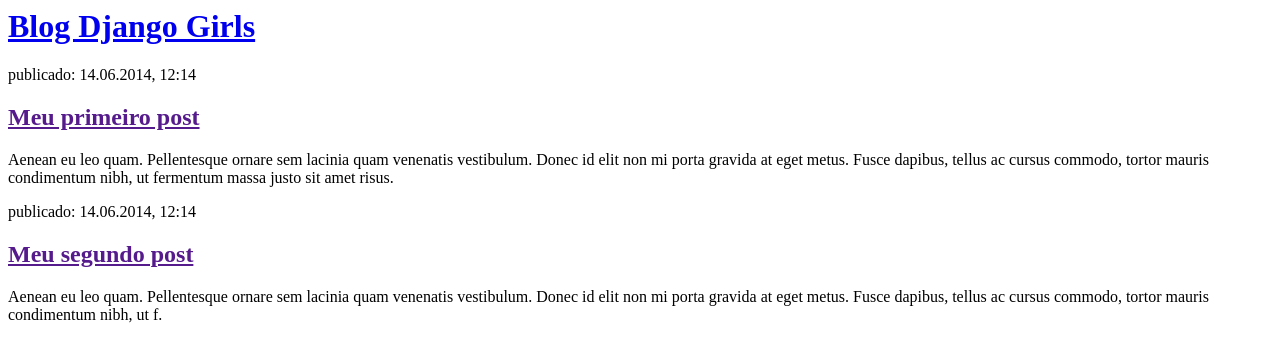
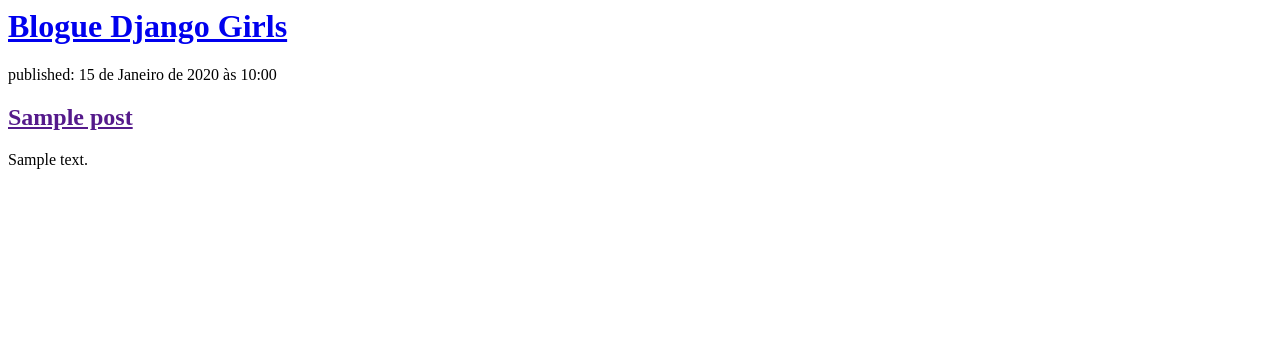
Before and after one commit to aagrela/first-blogue, a Django app: page / in a window 1280 px wide. Shown: the top 362 px of the page. Run offline with Django 5.2, Linux system fonts and the light colour scheme; tables that the repository leaves empty hold one stand-in row (values such as "Sample post").

Commit message:
Templates modificados para mostrar posts da BD

```diff
--- a/blogue/templates/blogue/post_list.html
+++ b/blogue/templates/blogue/post_list.html
@@ -4,19 +4,16 @@
     </head>
     <body>
         <div>
-            <h1><a href="/">Blog Django Girls</a></h1>
+            <h1><a href="/">Blogue Django Girls</a></h1>
         </div>
 
-        <div>
-            <p>publicado: 14.06.2014, 12:14</p>
-            <h2><a href="">Meu primeiro post</a></h2>
-            <p>Aenean eu leo quam. Pellentesque ornare sem lacinia quam venenatis vestibulum. Donec id elit non mi porta gravida at eget metus. Fusce dapibus, tellus ac cursus commodo, tortor mauris condimentum nibh, ut fermentum massa justo sit amet risus.</p>
-        </div>
+        {% for post in posts %}
 
-        <div>
-            <p>publicado: 14.06.2014, 12:14</p>
-            <h2><a href="">Meu segundo post</a></h2>
-            <p>Aenean eu leo quam. Pellentesque ornare sem lacinia quam venenatis vestibulum. Donec id elit non mi porta gravida at eget metus. Fusce dapibus, tellus ac cursus commodo, tortor mauris condimentum nibh, ut f.</p>
-        </div>
+            <div>
+                <p>published: {{ post.published_date }}</p>
+                <h2><a href="">{{ post.title }}</a></h2>
+                <p>{{ post.text|linebreaksbr }}</p>
+            </div>
+        {% endfor %}
     </body>
 </html>
--- a/blogue/views.py
+++ b/blogue/views.py
@@ -1,5 +1,10 @@
 from django.shortcuts import render
+from django.utils import timezone
+from .models import Post
+
 
 # Create your views here.
+
 def post_list(request):
-    return render(request, 'blogue/post_list.html', {})
+    posts = Post.objects.filter(published_date__lte=timezone.now()).order_by('published_date')
+    return render(request, 'blogue/post_list.html', {'posts': posts})
```
